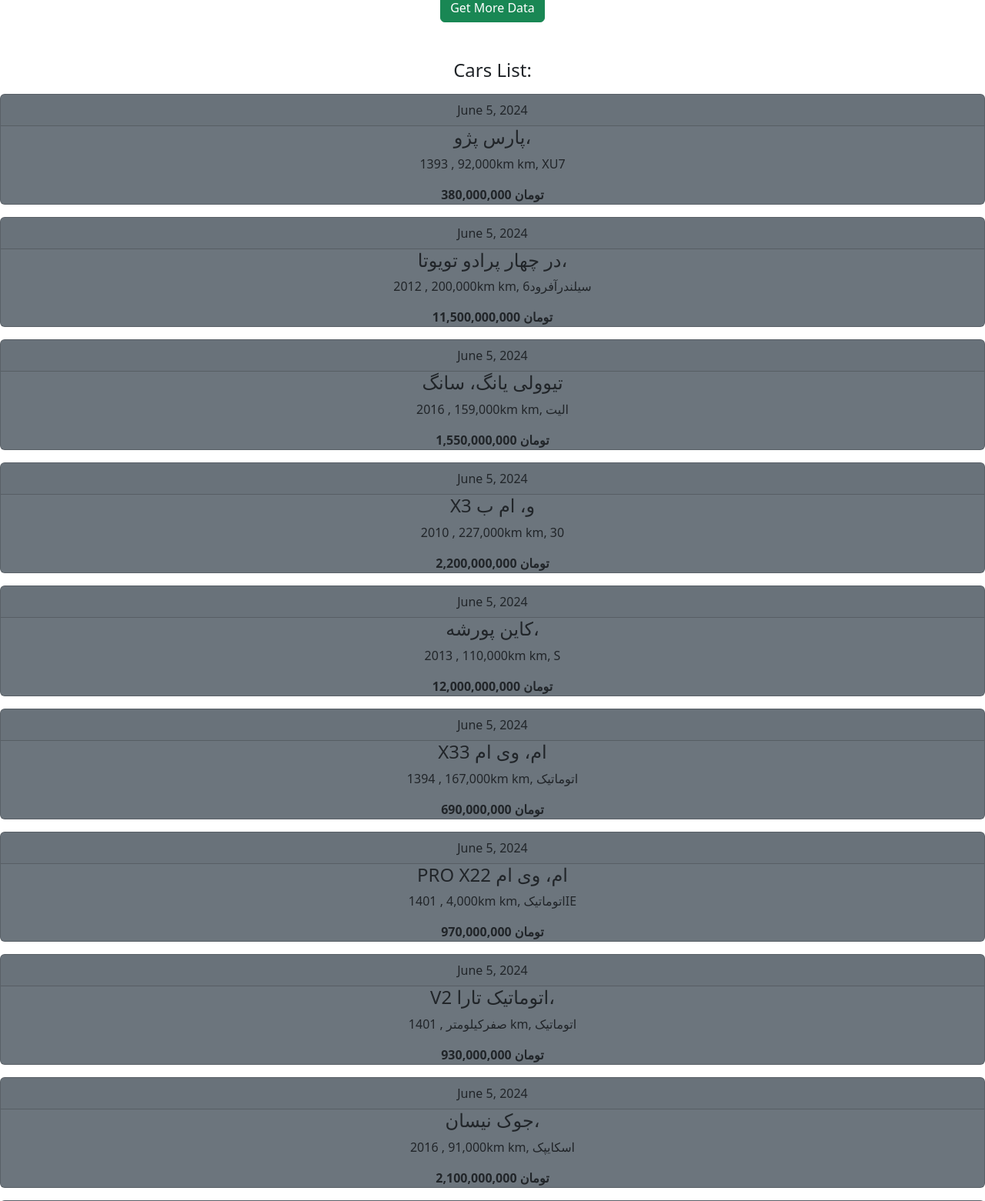
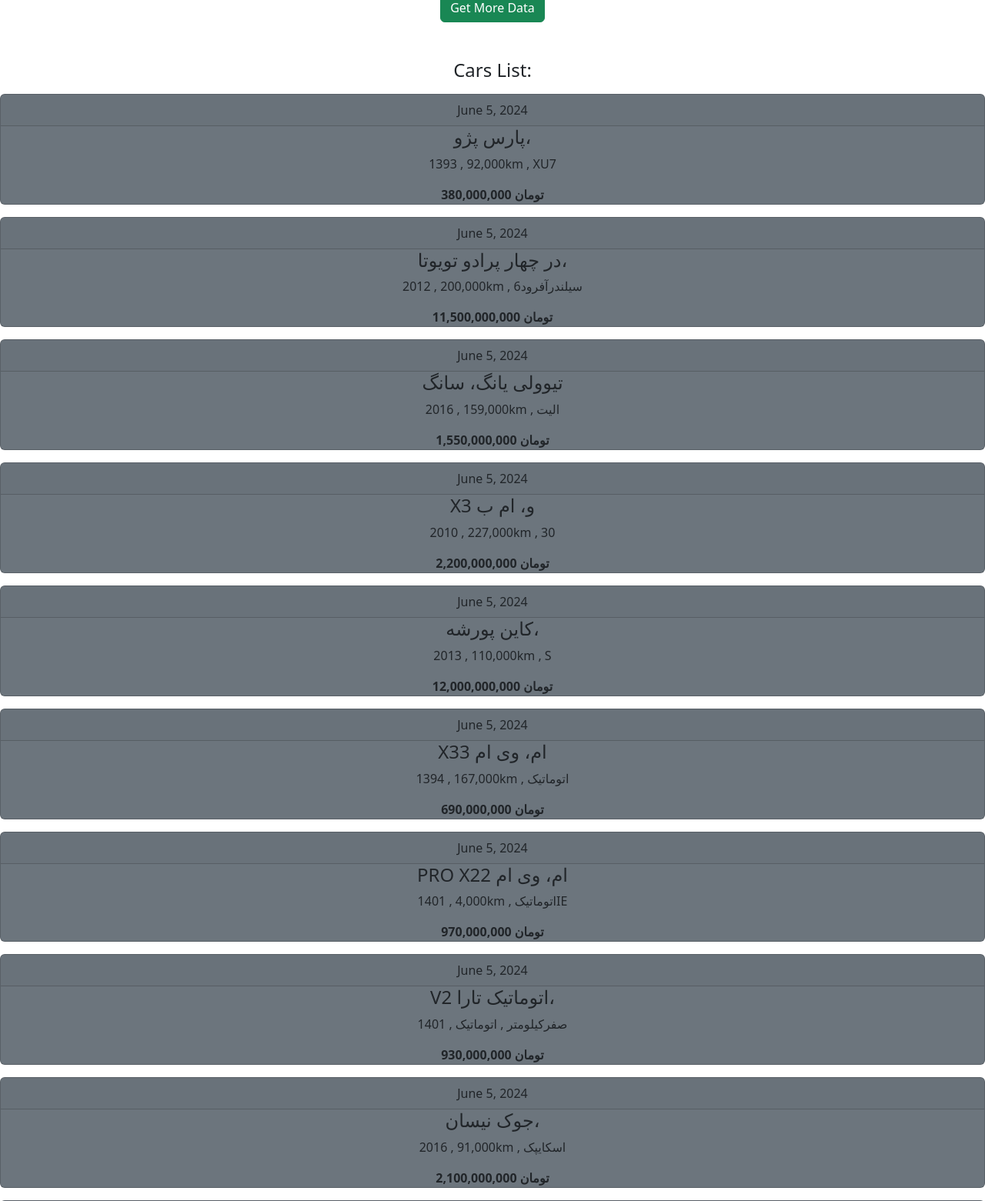
Before and after one commit to Alimeril/Cost_Predictor, a Django app: page /CarList/ in a window 1280 px wide. Shown: the part 321-1882 px from the top of the page at 77% size. Run offline with Django 5.2, Linux system fonts and the light colour scheme; data comes from the database, SQL or seed files in the repository.

Commit message:
carlist updated

```diff
--- a/carpredictor/templates/carpredictor/carlist.html
+++ b/carpredictor/templates/carpredictor/carlist.html
@@ -14,7 +14,7 @@
     <div class="card bg-secondary my-3 text-center">
         <p class="card-header">{{car.created}}</p>
         <h4 class="card-title">{{car.name}}</h4>
-        <p class="card-text">{{car.year}}, {{car.km}}km, {{car.description}}</p>
+        <p class="card-text">{{car.year}}, {{car.km}}, {{car.description}}</p>
         <p class="card-text"><strong>{{car.price}} تومان</strong></p>
     </div>
 {% endfor %}
```
